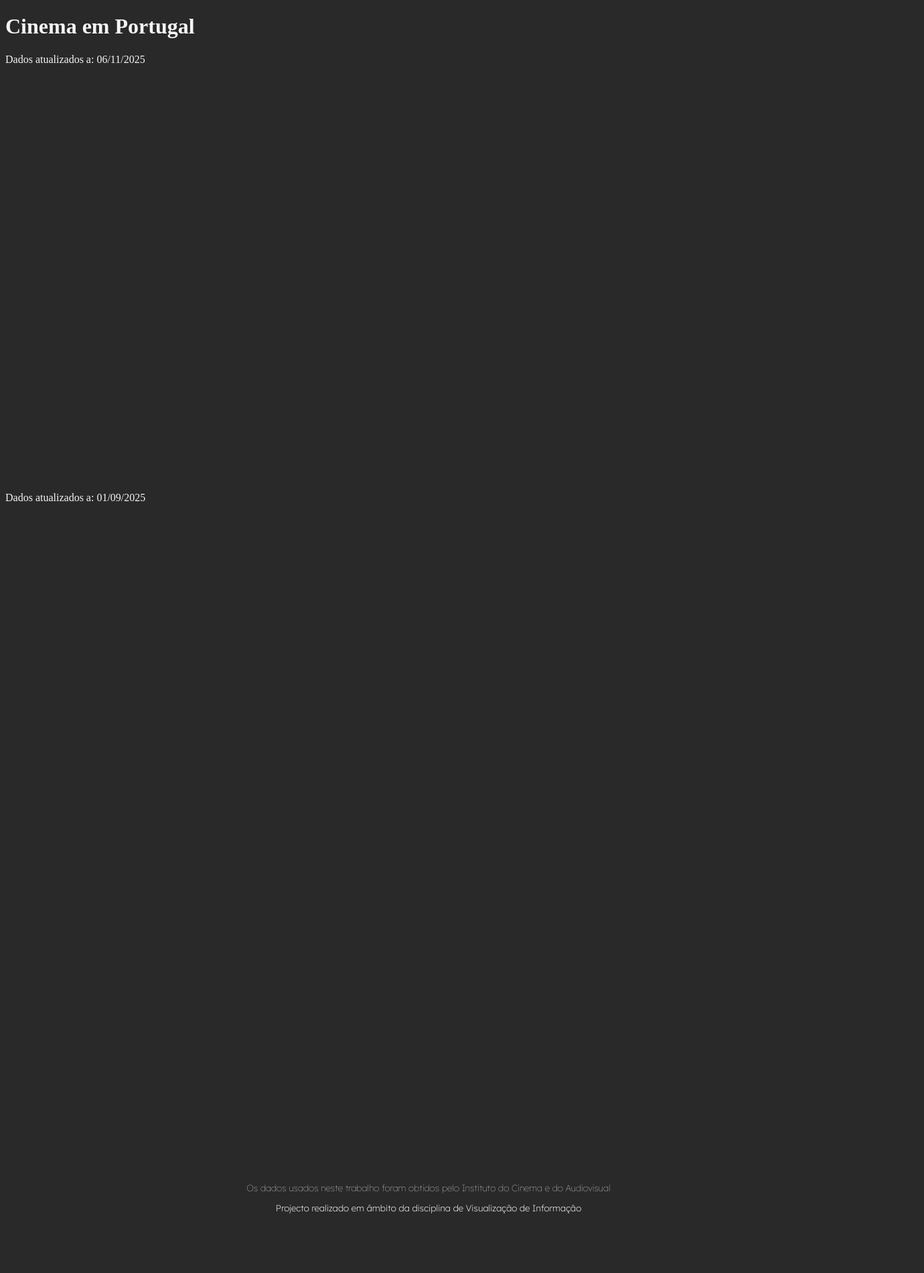
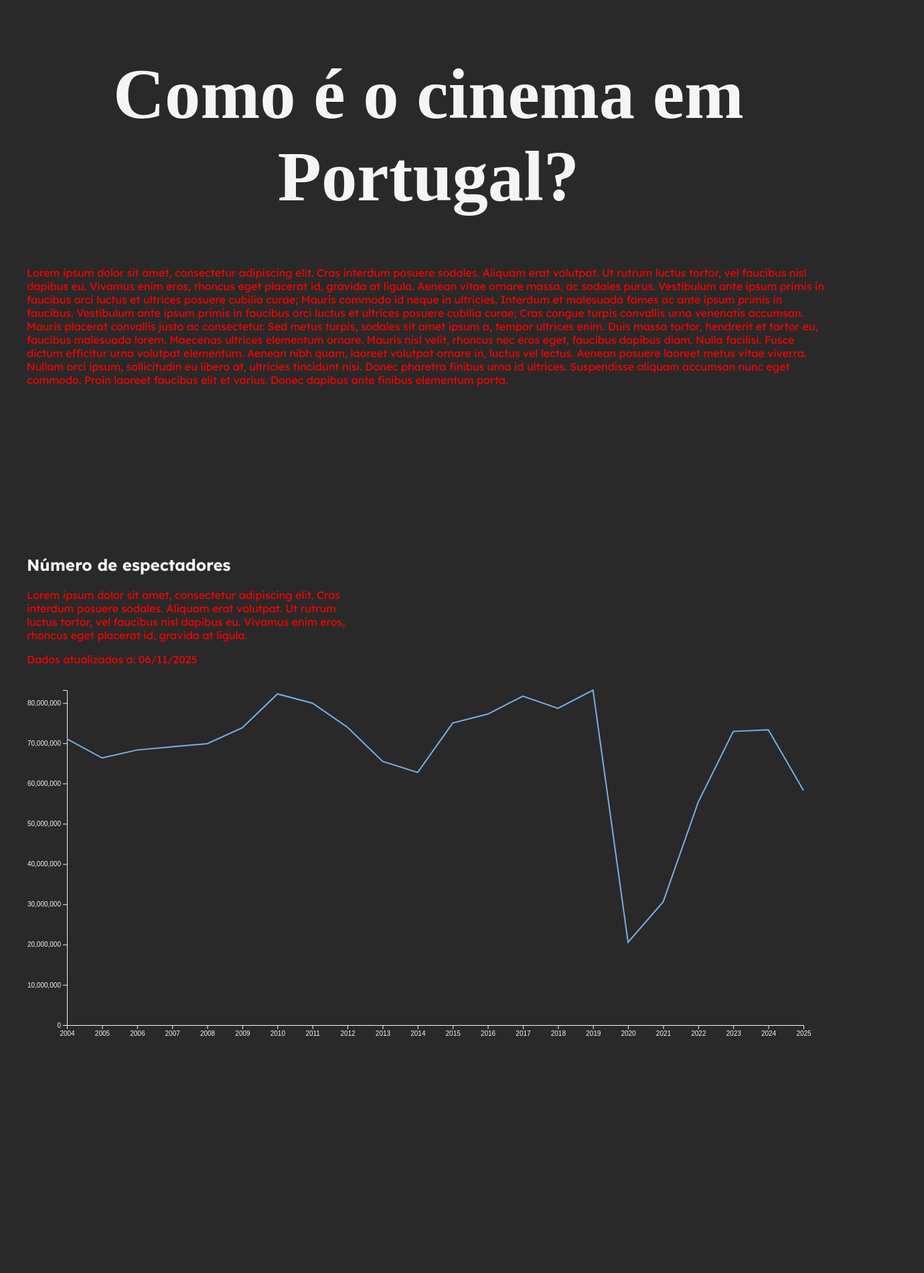
Before and after one commit to ClaraAriGomes/VI---Cinema-em-Portugal, a website: page index.html in a window 1280 px wide. Shown: the top 1900 px of the page at 67% size, 1380 px wide, since content can reach past the window. Before the commit the page ends 1824 px from the top, so only its background shows below. Drawn offline with nearby package versions, Linux system fonts and the light colour scheme.

Commit message:
Inicio do Grafico GBO feito
Falta por bonito e interacao

```diff
--- a/graficoGBO.js
+++ b/graficoGBO.js
@@ -1,56 +1,77 @@
-//código para o gráfico de linhas relativo ao GBO por ano
-let svg;
-let canvasHeight, canvasWidth, padding, graphWidth, graphHeight;
-let movies;
-let year = [];
+//ADICIONAR TITULOS AOS EIXOS
+//LIMPAR CODIGO
+//VER INTERATIVIDADE
+//REDUZIR NUMEROS PARA 80
+//adicionar interatividade com ver os numeros e maybe se clicar top filmes desse ano???
 
 window.onload = function () {
-  // graph general attributes - mudar
-  canvasHeight = 980;
-  canvasWidth = 1280;
-  padding = 60;
-  graphWidth = canvasWidth - padding * 2;
-  graphHeight = canvasHeight - padding * 2;
+  // set the dimensions and margins of the graph
+  const width = 1200;
+  const height = 500;
+  const marginTop = 20;
+  const marginRight = 100;
+  const marginBottom = 30;
+  const marginLeft = 40;
 
-  movies = "dados/dadosFilmes.csv";
+  // append the svg object to the body of the page
+  const svg = d3
+    .select("#grafLinhasEspectadores")
+    .append("svg")
+    .attr("width", width + marginLeft + marginRight)
+    .attr("height", height + marginTop + marginBottom)
+    .append("g")
+    .attr("transform", `translate(${marginLeft + 20},${marginTop})`);
 
-  // create a tooltip, so later we make it visible with the data information
-  /*
-    d3.select('main').append("div")
-        .style("opacity", '0') // it is hidden
-        .attr("class", "tooltip")
-        .style("background-color", "white")
-        .style('position', 'absolute')
-        .style("border", "solid")
-        .style('padding', '2px');
-*/
+  //Read the data
+  d3.csv("/dados/dadosFilmes.csv",
 
-  // new svg element
-  svg = d3
-    .select("main")
-    .append("svg")
-    .attr("width", canvasWidth)
-    .attr("height", canvasHeight);
+    // When reading the csv, I must format variables:
+    function (d) {
+      return {
+        year: d3.timeParse("%Y")(d.Year), //tenho que dizer que é ano
+        gbo: parseFloat(d["Gross Box Office"].replace(",", ".")),
+      };
+    }
+).then(
+    // Now I can use this dataset:
+    function (data) {
+    let total = d3.rollups(data, v => d3.sum(v, d => d.gbo), d => d.year);
 
-  //coisas relativas aos dados
-  d3.csv(movies, (d) => {
-    //console.log(d["Gross Box Office"]);
-    return {
-      year: +d.Year, // make this entry a number +d is to make it a number i think
-      gbo: parseFloat(d["Gross Box Office"].replace(",", ".")) //substituo já aqui para depois n ter problemas a somar
-    };
-  }).then(linegraph);
-};
+    const dataset = total
+        .map(d => ({ year: d[0], totalGross: d[1] }))
 
-function linegraph(data) {
-  //quero agrupar o total do GBO por ano https://observablehq.com/@d3/d3-group
+    // Add X axis --> it is a date format
+      const x = d3
+        .scaleTime()
+        .domain(d3.extent(data, (d) => d.year))
+        .range([0, width-marginRight]);
 
+      svg
+        .append("g") // g é um elemento do svg para agrupar elementos
+        .attr("transform", `translate(0, ${height})`)
+        .call(d3.axisBottom(x).ticks(15));
 
+      // Add Y axis
+      const y = d3
+        .scaleLinear()
+        .domain([0, d3.max(dataset, d => d.totalGross)])
+        .range([height, 0]);
+      svg.append("g").call(d3.axisLeft(y));
 
-
-
-  // let total = d3.rollups(data, v => d3.sum(v, d => d.GBO), d => d.Year); //v para value??? check no d3
-  //console.log(total);
-  //for each year:
-  //console.log(d.GBO)
+      // Add the line
+      svg
+        .append("path")
+        .datum(dataset)
+        .attr("fill", "none")
+        .attr("stroke", "rgba(120, 176, 231, 1)")
+        .attr("stroke-width", 2)
+        .attr(
+          "d",
+          d3
+            .line()
+            .x((d) => x(d.year))
+            .y((d) => y(d.totalGross))
+        );
+    }
+  );
 }
--- /dev/null
+++ b/graficoGBOtestes.js
@@ -0,0 +1,56 @@
+//código para o gráfico de linhas relativo ao GBO por ano
+let svg;
+let canvasHeight, canvasWidth, padding, graphWidth, graphHeight;
+let movies;
+let year = [];
+
+window.onload = function () {
+  // graph general attributes - mudar
+  canvasHeight = 980;
+  canvasWidth = 1280;
+  padding = 60;
+  graphWidth = canvasWidth - padding * 2;
+  graphHeight = canvasHeight - padding * 2;
+
+  movies = "dados/dadosFilmes.csv";
+
+  // create a tooltip, so later we make it visible with the data information
+  /*
+    d3.select('main').append("div")
+        .style("opacity", '0') // it is hidden
+        .attr("class", "tooltip")
+        .style("background-color", "white")
+        .style('position', 'absolute')
+        .style("border", "solid")
+        .style('padding', '2px');
+*/
+
+  // new svg element
+  svg = d3
+    .select("main")
+    .append("svg")
+    .attr("width", canvasWidth)
+    .attr("height", canvasHeight);
+
+  //coisas relativas aos dados
+  d3.csv(movies, (d) => {
+    //console.log(d["Gross Box Office"]);
+    return {
+      year: +d.Year, // make this entry a number +d is to make it a number i think
+      gbo: parseFloat(d["Gross Box Office"].replace(",", ".")) //substituo já aqui para depois n ter problemas a somar
+    };
+  }).then(linegraph);
+};
+
+function linegraph(data) {
+  //quero agrupar o total do GBO por ano https://observablehq.com/@d3/d3-group
+
+
+
+
+
+  // let total = d3.rollups(data, v => d3.sum(v, d => d.GBO), d => d.Year); //v para value??? check no d3
+  //console.log(total);
+  //for each year:
+  //console.log(d.GBO)
+}
--- a/index.html
+++ b/index.html
@@ -14,12 +14,44 @@
 
   <body>
     <header>
-      <h1>Cinema em Portugal</h1>
+      <h1>Como é o cinema em Portugal?</h1>
+      <p>
+        Lorem ipsum dolor sit amet, consectetur adipiscing elit. Cras interdum
+        posuere sodales. Aliquam erat volutpat. Ut rutrum luctus tortor, vel
+        faucibus nisl dapibus eu. Vivamus enim eros, rhoncus eget placerat id,
+        gravida at ligula. Aenean vitae ornare massa, ac sodales purus.
+        Vestibulum ante ipsum primis in faucibus orci luctus et ultrices posuere
+        cubilia curae; Mauris commodo id neque in ultricies. Interdum et
+        malesuada fames ac ante ipsum primis in faucibus. Vestibulum ante ipsum
+        primis in faucibus orci luctus et ultrices posuere cubilia curae; Cras
+        congue turpis convallis urna venenatis accumsan. Mauris placerat
+        convallis justo ac consectetur. Sed metus turpis, sodales sit amet ipsum
+        a, tempor ultrices enim. Duis massa tortor, hendrerit et tortor eu,
+        faucibus malesuada lorem. Maecenas ultrices elementum ornare. Mauris
+        nisl velit, rhoncus nec eros eget, faucibus dapibus diam. Nulla
+        facilisi. Fusce dictum efficitur urna volutpat elementum. Aenean nibh
+        quam, laoreet volutpat ornare in, luctus vel lectus. Aenean posuere
+        laoreet metus vitae viverra. Nullam orci ipsum, sollicitudin eu libero
+        at, ultricies tincidunt nisi. Donec pharetra finibus urna id ultrices.
+        Suspendisse aliquam accumsan nunc eget commodo. Proin laoreet faucibus
+        elit et varius. Donec dapibus ante finibus elementum porta.
+      </p>
     </header>
 
     <main>
-      <!-- Data dos dados dos "dadosFilmes"-->
-      <p>Dados atualizados a: 06/11/2025</p>
+      <!-- GRÁFICO RELATIVO AO NÚMERO DE ESPECTADORES -->
+      <div id="grafLinhasEspectadores">
+        <h2>Número de espectadores</h2>
+
+        <p>
+          Lorem ipsum dolor sit amet, consectetur adipiscing elit. Cras interdum
+          posuere sodales. Aliquam erat volutpat. Ut rutrum luctus tortor, vel
+          faucibus nisl dapibus eu. Vivamus enim eros, rhoncus eget placerat id,
+          gravida at ligula.
+        </p>
+        <!-- Data dos dados dos "dadosFilmes"-->
+        <p>Dados atualizados a: 06/11/2025</p>
+      </div>
 
       <svg width="900" height="600"></svg>
 
--- a/styles/index.scss
+++ b/styles/index.scss
@@ -8,20 +8,43 @@
 
 body {
   background-color: #292929;
+  color: whitesmoke;
+  display: flex;
+  flex-direction: column;
+  align-items: center;
+  font-family: lexend;
 
+  header {
+    height: 100vh;
     h1 {
       font-family: limelight;
-    color: whitesmoke;
+      text-align: center;
+
+      width: 1200px;
+      //height:100vh;
+      font-size: 80pt;
+    }
+    p {
+      width: 1200px;
+      color: red;
+    }
   }
 
+  main {
+    width: 1200px;
+
+    #grafLinhasEspectadores {
       p {
-    color: whitesmoke;
+          color: red;
+          width: 500px;
+
+
+      }
     }
   }
 
   footer {
     p {
-    color: white;
       font-family: lexend;
       text-align: center;
 
@@ -35,3 +58,4 @@ footer {
       }
     }
   }
+}
```
Also changed, not shown: styles/index.css, 1 other file. Lines whose indentation alone changed are shown as unchanged.
